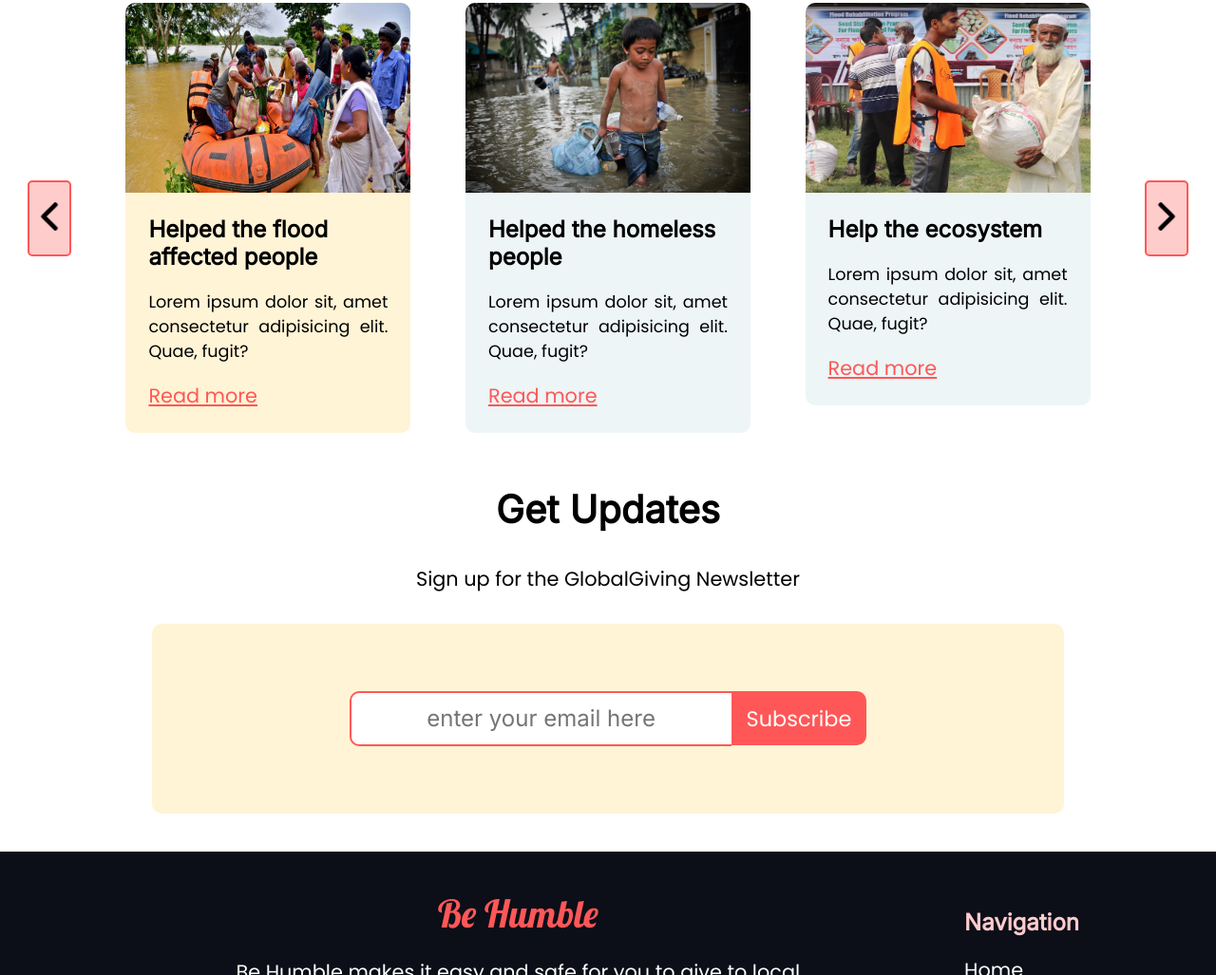
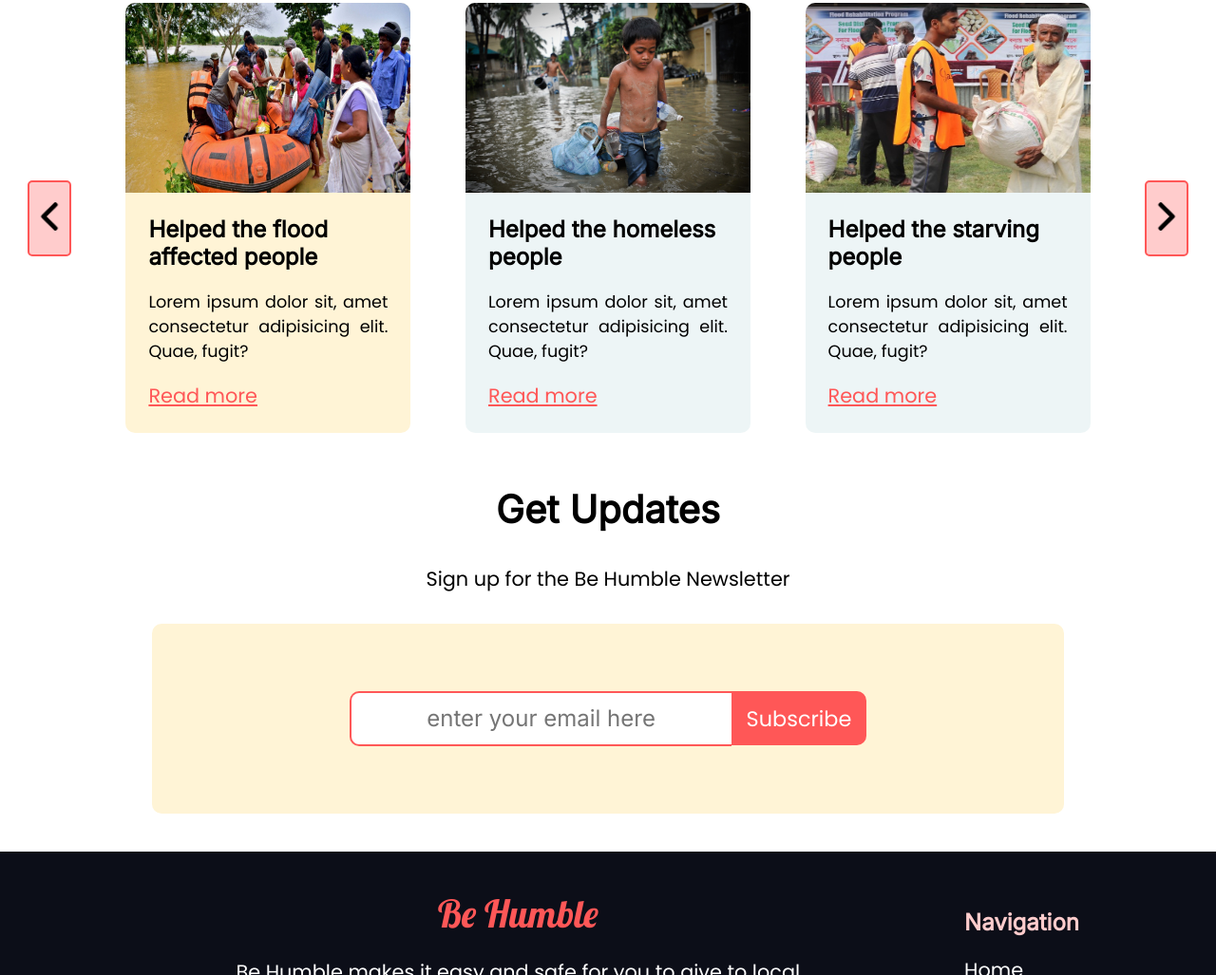
Before and after one commit to PJAheibam/donate-today, a plain HTML site: page index.html in a window 1280 px wide. Shown: the part 3596-4623 px from the top of the page at 95% size. Drawn offline with Linux system fonts and the light colour scheme.

Commit message:
Final adjustment

```diff
--- a/index.html
+++ b/index.html
@@ -205,7 +205,7 @@
           </div>
           <div class="card bg-blue">
             <img class="cover-pic" src="./img/images/donation10.jpg" alt="" />
-            <h2>Help the ecosystem</h2>
+            <h2>Helped the starving people</h2>
             <p>
               Lorem ipsum dolor sit, amet consectetur adipisicing elit. Quae,
               fugit?
@@ -224,7 +224,7 @@
       <section class="body-section">
         <h1 class="title body-title">Get updates</h1>
         <p class="description body-description">
-          Sign up for the GlobalGiving Newsletter
+          Sign up for the Be Humble Newsletter
         </p>
         <div class="email-container">
           <input type="text" placeholder="enter your email here" />
```
